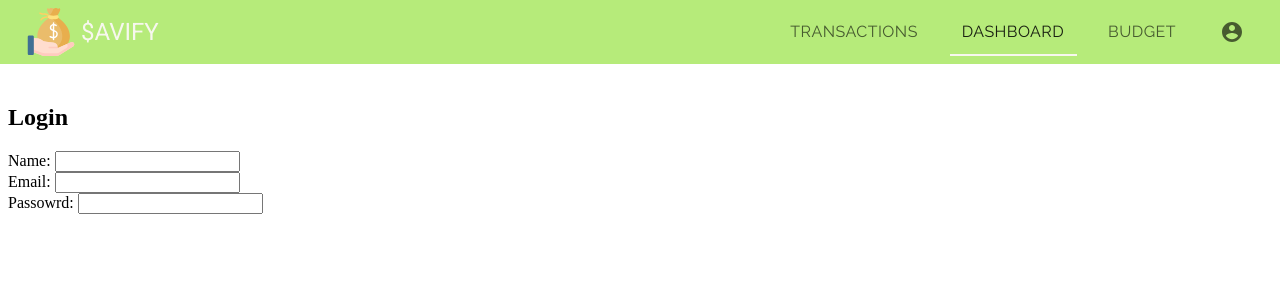
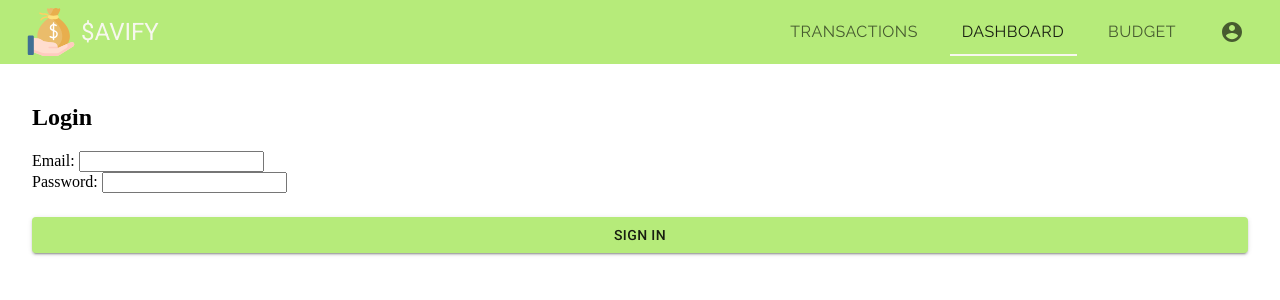
Before and after one commit to jerome-chua/pfintracker-frontend, a React (Create React App) app: page / in a window 1280 px wide. Shown: the top 300 px of the page. Built offline with nearby package versions, Linux system fonts and the light colour scheme; no server answers.

Commit message:
Start on refactoring base components to Material UI

```diff
--- a/src/components/App.jsx
+++ b/src/components/App.jsx
@@ -11,8 +11,8 @@ import LoginForm from "./LoginForm.jsx";
 export default function App() {
   console.log("Main App Renders");
 
-  const myUser = {
-    email: "jerome@123gmail.com",
+  const bypassUser = {
+    email: "jerome123@gmail.com",
     password: "pw123",
   };
 
@@ -21,6 +21,16 @@ export default function App() {
 
   const Login = (details) => {
     console.log(details);
+
+    if (
+      details.email === bypassUser.email &&
+      details.password === bypassUser.password
+    ) {
+      console.log("Logged in");
+    } else {
+      console.log("details dont match");
+      setError("Details do not match!");
+    }
   };
 
   const Logout = () => {
@@ -54,7 +64,7 @@ export default function App() {
                   </h2>
                 </div>
               ) : (
-                <LoginForm />
+                <LoginForm Login={Login} error={error} />
               )}
             </Route>
           </Switch>
--- a/src/components/LoginForm.jsx
+++ b/src/components/LoginForm.jsx
@@ -1,25 +1,78 @@
 import React, { useState } from "react";
+import { makeStyles } from "@material-ui/core/styles";
+import { Container, Button } from "@material-ui/core";
 
-export default function Login() {
+const useStyles = makeStyles((theme) => ({
+  paper: {
+    marginTop: theme.spacing(8),
+    display: "flex",
+    flexDirection: "column",
+    alignItems: "center",
+  },
+  avatar: {
+    margin: theme.spacing(1),
+    backgroundColor: theme.palette.secondary.main,
+  },
+  form: {
+    width: "100%", // Fix IE 11 issue.
+    marginTop: theme.spacing(1),
+  },
+  submit: {
+    margin: theme.spacing(3, 0, 2),
+  },
+}));
+
+export default function LoginForm({ Login, error }) {
+  const classes = useStyles();
+  const [details, setDetails] = useState({ email: "", password: "" });
+
+  const handleSubmit = (evt) => {
+    evt.preventDefault();
+
+    Login(details);
+  };
+
   return (
-    <>
-      <form>
+    <Container>
+      <form onSubmit={handleSubmit}>
         <div className="form-inner">
           <h2>Login</h2>
+          {error !== "" ? <div className="error">{error}</div> : ""}
           <div className="form-group">
-            <label htmlFor="name">Name: </label>
-            <input type="text" name="name" id="name" />
+            <label htmlFor="email">Email: </label>
+            <input
+              type="email"
+              name="email"
+              id="email"
+              onChange={(evt) =>
+                setDetails({ ...details, email: evt.target.value })
+              }
+              value={details.email}
+            />
           </div>
           <div className="form-group">
-            <label htmlFor="email">Email: </label>
-            <input type="email" name="email" id="email" />
+            <label htmlFor="password">Password: </label>
+            <input
+              type="password"
+              name="password"
+              id="password"
+              onChange={(evt) =>
+                setDetails({ ...details, password: evt.target.value })
+              }
+              value={details.password}
+            />
           </div>
-          <div className="form-group">
-            <label htmlFor="password">Passowrd: </label>
-            <input type="password" name="password" id="password" />
-          </div>
+          <Button
+            type="submit"
+            fullWidth
+            variant="contained"
+            color="primary"
+            className={classes.submit}
+          >
+            Sign In
+          </Button>
         </div>
       </form>
-    </>
+    </Container>
   );
 }
```
